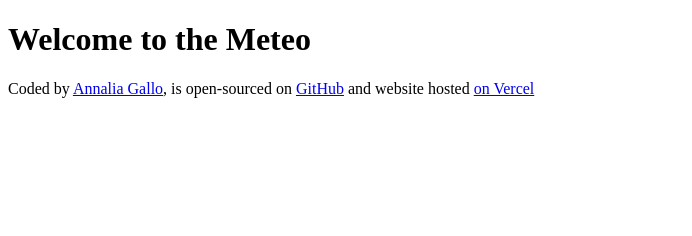
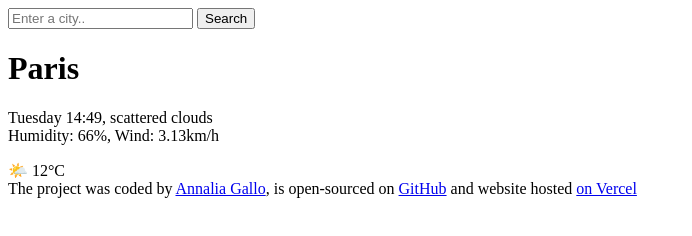
Before and after one commit to annalia12/meteo, a plain HTML site: page index.html in a window 1280 px wide. Shown: the whole page, without its empty margins (0-692 px from the left). Drawn offline with Linux system fonts and the light colour scheme.

Commit message:
Update index.html

```diff
--- a/index.html
+++ b/index.html
@@ -6,8 +6,25 @@
     <title>Meteo app</title>
 </head>
 <body>
-  <h1>Welcome to the Meteo</h1>
-  <footer>Coded by
+    <header>
+    <form>
+        <input type="search" placeholder="Enter a city.."required/>
+        <input type="submit" value="Search"/>
+    </form>
+
+    </header>
+    <main>
+        <div>
+        <h1>Paris</h1>
+        <p>
+            Tuesday 14:49, scattered clouds
+            <br/>
+            Humidity: 66%, Wind: 3.13km/h
+        </p>
+    </div>
+        <div>🌤️ 12°C</div>
+    </main>
+  <footer>The project was coded by
     <a href="https://github.com/annalia12"target="_blank">
         Annalia Gallo</a>, is open-sourced on
         <a href="https://github.com/annalia12/meteo/blob/main/index.html"target"_blank">
```
